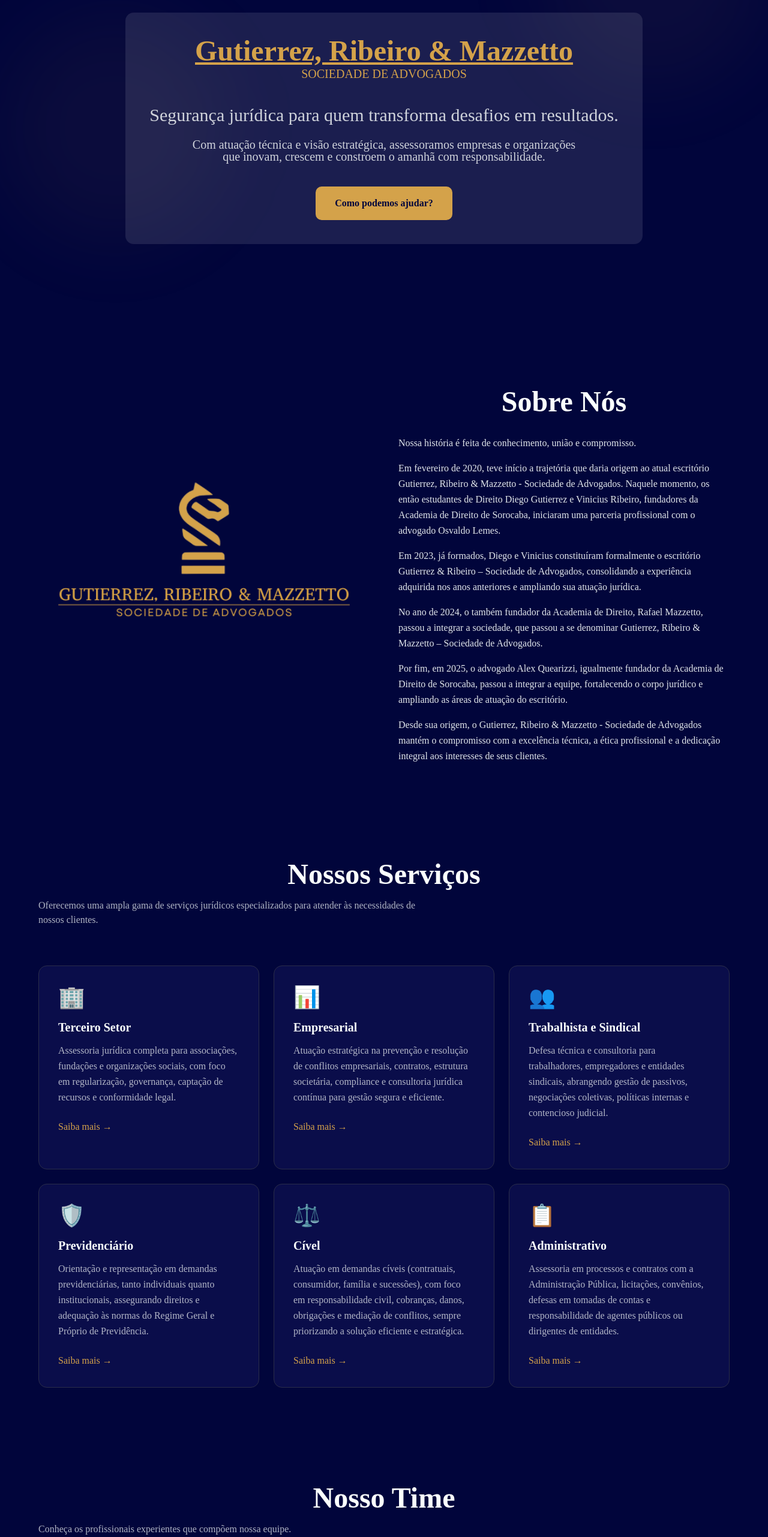
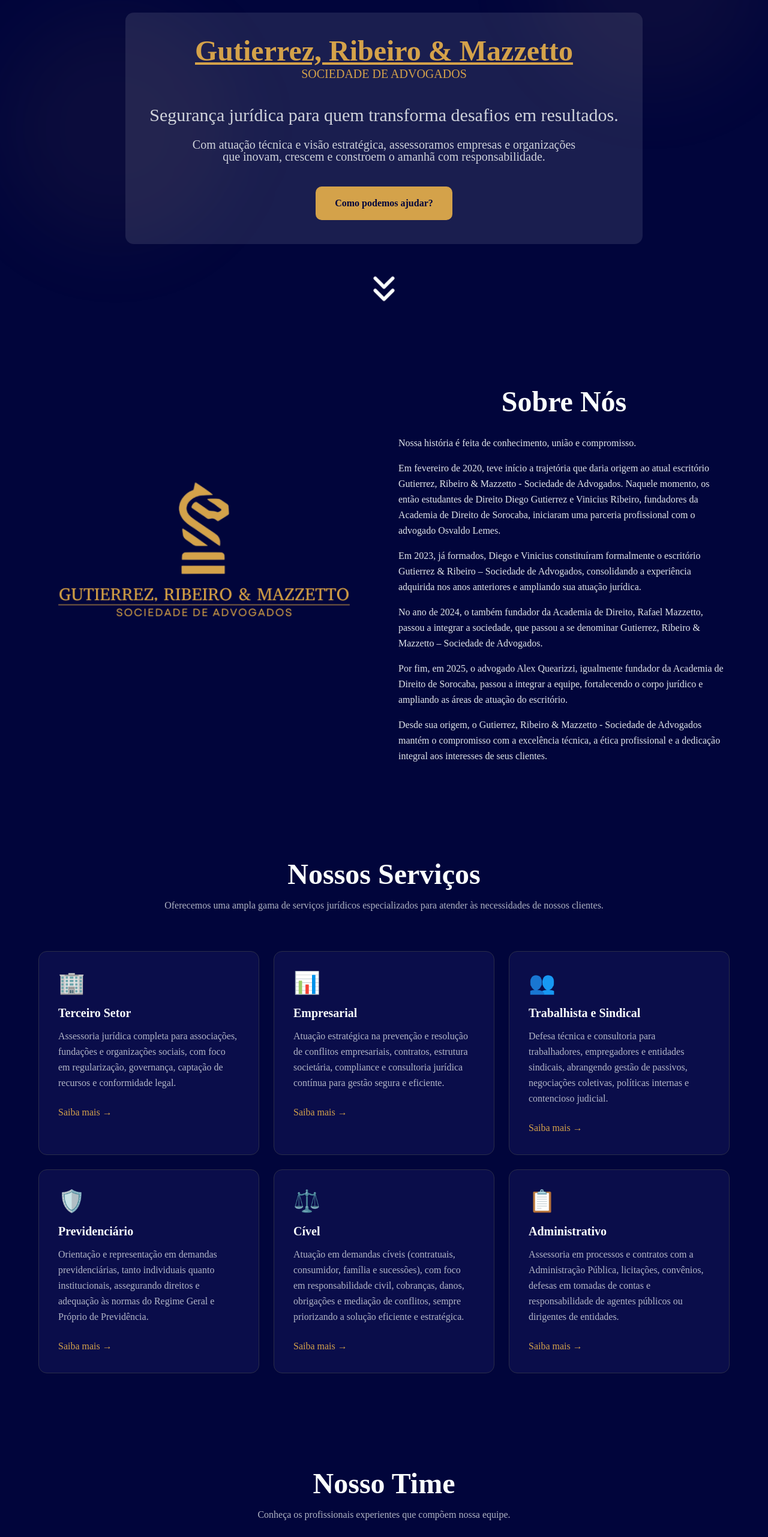
Before and after one commit to muriIo/grm-law-firm, a Next.js app: page / in a window 1280 px wide. Shown: the part 234-2797 px from the top of the page at 60% size. Built offline with nearby package versions, Linux system fonts and the light colour scheme.

Commit message:
feat: adding layout for md screens

```diff
--- a/components/sections/about.tsx
+++ b/components/sections/about.tsx
@@ -9,7 +9,7 @@ export default function About() {
             <Image
               src={"/logomarca.png"}
               alt={'Logomarca da Sociedade de Advogados Gutierrez, Ribeiro & Mazzetto'}
-              className="w-full h-full object-cover md:object-contain"
+              className="w-full h-full object-contain"
               width={500}
               height={500}
               loading="lazy"
--- a/components/sections/contact.tsx
+++ b/components/sections/contact.tsx
@@ -6,7 +6,7 @@ export default function Contact() {
     <section id="contact" className="py-14 px-6 bg-primary-dark">
       <div className="max-w-6xl mx-auto">
         <h2 className="text-4xl md:text-5xl font-bold text-tertiary mb-4 text-balance text-center">Entre em Contato</h2>
-        <p className="text-tertiary/70 mb-16 max-w-2xl">
+        <p className="text-tertiary/70 mb-16 md:text-center">
           Estamos prontos para ajudar você. Entre em contato conosco através de qualquer um dos canais abaixo.
         </p>
 
@@ -59,7 +59,7 @@ export default function Contact() {
               </div>
             </div>
 
-            <div className="flex items-center justify-center">
+            <div className="flex items-center justify- md:justify-start">
               <a
                 href="https://wa.me/5515997304482?text=Olá! Gostaria de agendar uma consulta."
                 target="_blank"
--- a/components/sections/hero.tsx
+++ b/components/sections/hero.tsx
@@ -1,4 +1,5 @@
 import Link from "next/link"
+import ChevronsDown, { LucideChevronsDown } from "lucide-react";
 
 export default function Hero() {
   const whatsappMessage = encodeURIComponent("Olá! Gostaria de iniciar um atendimento.")
@@ -37,6 +38,10 @@ export default function Hero() {
           Como podemos ajudar?
         </Link>
       </div>
+
+      <div className="hidden md:block md:absolute md:left-1/2 md:-translate-x-1/2 md:bottom-8 md:animate-bounce">
+        <LucideChevronsDown size={70} />
+      </div>
     </section>
   )
 }
--- a/components/sections/services.tsx
+++ b/components/sections/services.tsx
@@ -44,7 +44,7 @@ export default function Services() {
     <section id="services" className="py-20 px-6 bg-primary-dark">
       <div className="max-w-6xl mx-auto">
         <h2 className="text-4xl md:text-5xl font-bold text-tertiary mb-4 text-balance text-center">Nossos Serviços</h2>
-        <p className="text-tertiary/70 mb-16 max-w-2xl">
+        <p className="text-tertiary/70 mb-16 md:text-center">
           Oferecemos uma ampla gama de serviços jurídicos especializados para atender às necessidades de nossos
           clientes.
         </p>
--- a/components/sections/team.tsx
+++ b/components/sections/team.tsx
@@ -38,7 +38,7 @@ export default function Team() {
     <section id="team" className="py-20 px-6 bg-primary">
       <div className="max-w-6xl mx-auto">
         <h2 className="text-4xl md:text-5xl font-bold text-tertiary mb-4 text-balance text-center">Nosso Time</h2>
-        <p className="text-tertiary/70 mb-16 max-w-2xl">
+        <p className="text-tertiary/70 mb-16 md:text-center">
           Conheça os profissionais experientes que compõem nossa equipe.
         </p>
 
--- a/components/service-card.tsx
+++ b/components/service-card.tsx
@@ -8,7 +8,7 @@ interface ServiceCardProps {
 
 export default function ServiceCard({ title, description, icon }: ServiceCardProps) {
   const whatsappMessage = encodeURIComponent(`Olá! Tenho interesse em saber mais sobre serviços: ${title}.`)
-  const whatsappLink = `https://wa.me/?text=${whatsappMessage}`
+  const whatsappLink = `https://wa.me/5515997304482?text=${whatsappMessage}`
 
   return (
     <div className="bg-card border border-border rounded-xl p-8 hover:border-secondary/50 transition-colors group">
```
